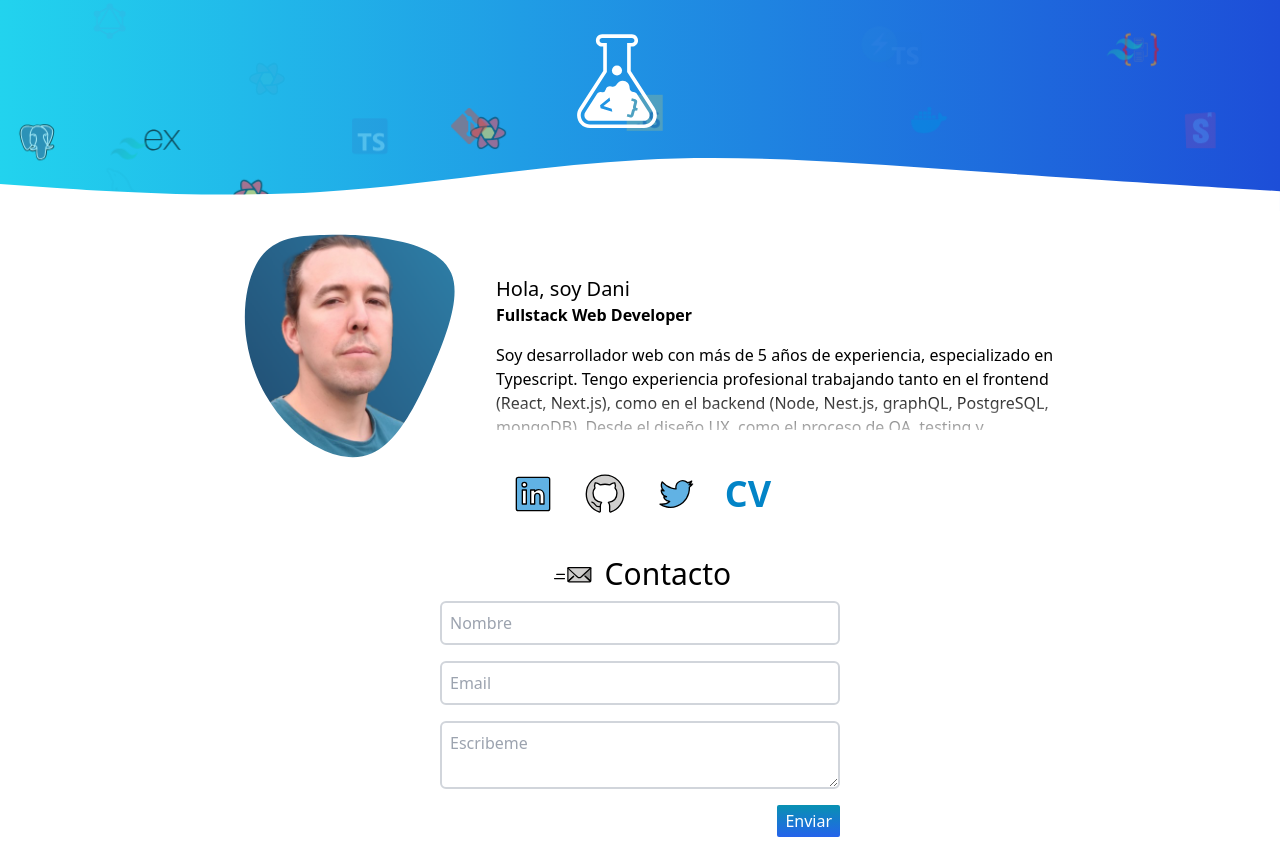
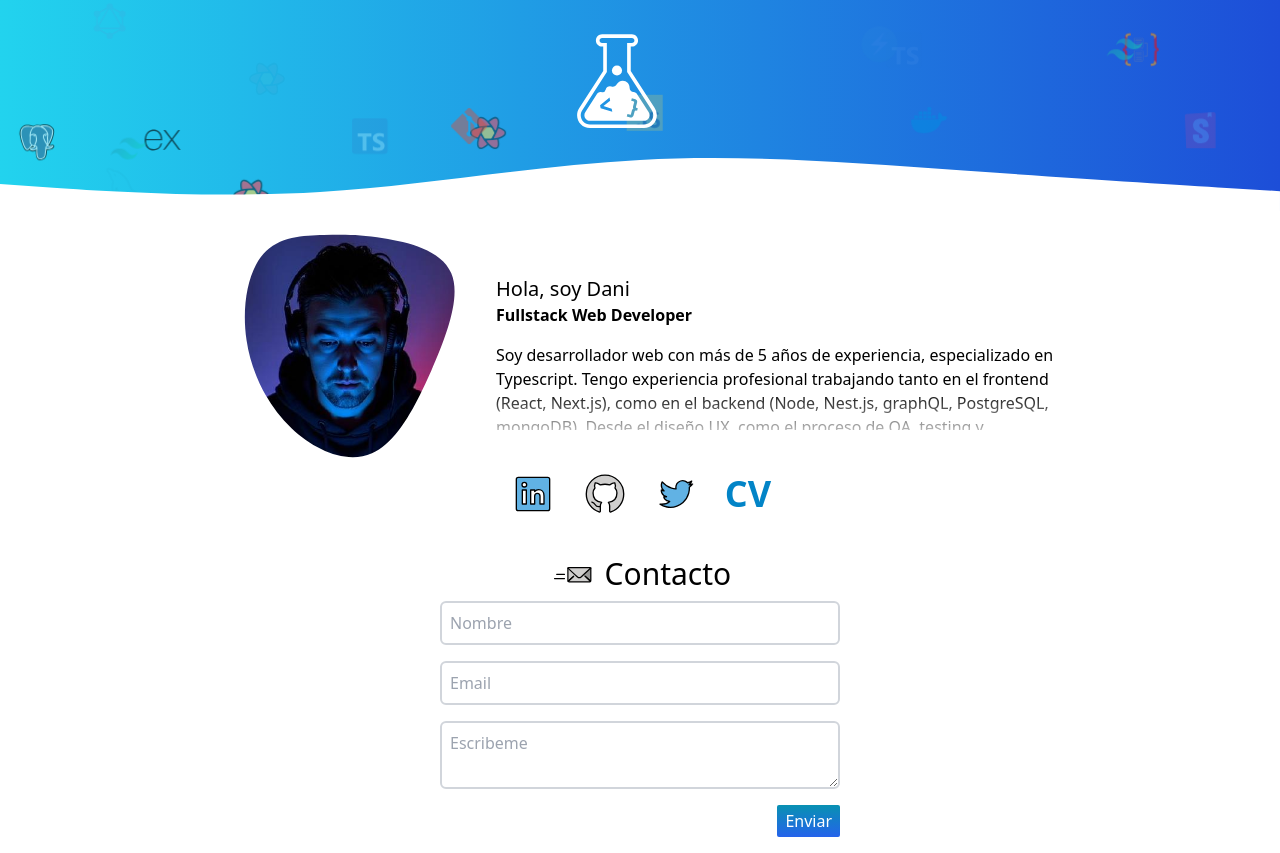
Before and after one commit to pangeasi/daniballesteros.com, a Next.js app: page / in a window 1280 px wide. Built offline with nearby package versions, Linux system fonts and the light colour scheme; a web font is replaced by a local one.

Commit message:
avatar update

```diff
--- a/components/Home/AboutMe.tsx
+++ b/components/Home/AboutMe.tsx
@@ -39,7 +39,7 @@ const AboutMe = () => {
         }}
         width={240}
         height={240}
-        src="/images/avatar.png"
+        src="/images/avatar.jpeg"
         alt="Dani Ballesteros"
         className="image-organic"
       />
```
Also changed, not shown: public/images/avatar.jpeg (added).
